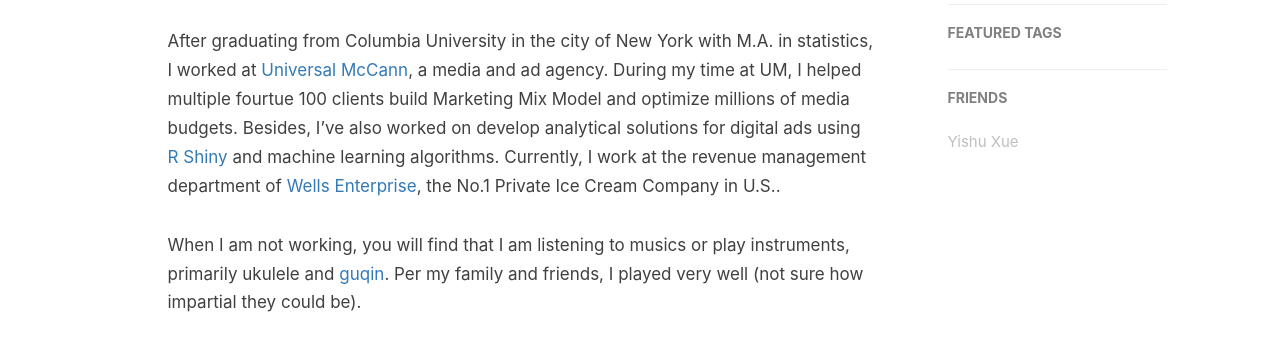
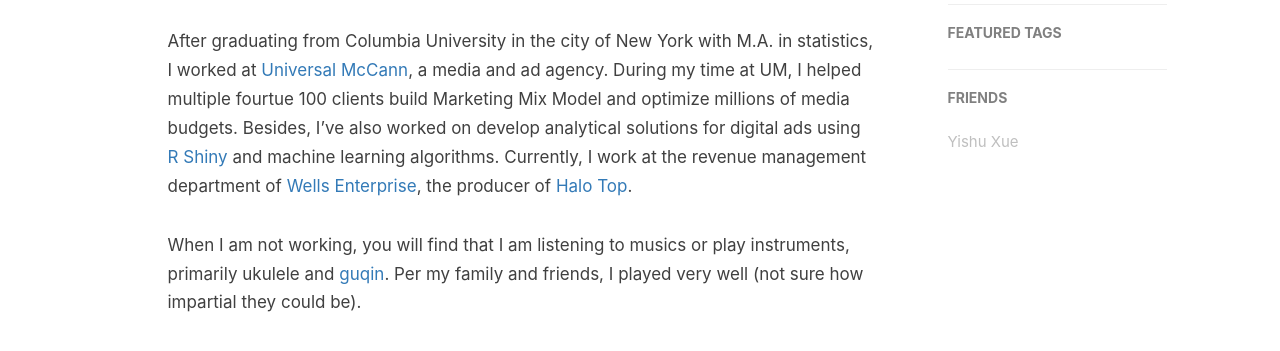
Before and after one commit to WenxuanZhang/wenxuanzhang.github.io, a plain HTML site: page about/index.html in a window 1280 px wide. Shown: the part 717-1068 px from the top of the page. Drawn offline with nearby package versions, Linux system fonts and the light colour scheme.

Commit message:
rebuilding site Wed Nov  2 18:56:42 CDT 2022

```diff
--- a/about/index.html
+++ b/about/index.html
@@ -182,7 +182,7 @@
                 <h2 id="about-me">About Me</h2>
 <p>Hi! There must be a reason that you visit this site. Guess you want to know more about me?</p>
 <p>I am Wenxuan Zhang, a data scientist specializes in marketing analytics and revenue management. I love crunching numbers and figuring out what they are trying to tell us (hopefully). I am passionate about anything that could increase ROI or productivity overall.</p>
-<p>After graduating from Columbia University in the city of New York with M.A. in statistics, I worked at <a href="https://en.wikipedia.org/wiki/Universal_McCann">Universal McCann</a>, a media and ad agency. During my time at UM, I helped multiple fourtue 100 clients build Marketing Mix Model and optimize millions of media budgets. Besides, I&rsquo;ve also worked on develop analytical solutions for digital ads using <a href="https://shiny.rstudio.com/">R Shiny</a> and machine learning algorithms. Currently, I work at the revenue management department of <a href="https://wellsenterprisesinc.com/">Wells Enterprise</a>, the No.1 Private Ice Cream Company in U.S..</p>
+<p>After graduating from Columbia University in the city of New York with M.A. in statistics, I worked at <a href="https://www.umww.com/">Universal McCann</a>, a media and ad agency. During my time at UM, I helped multiple fourtue 100 clients build Marketing Mix Model and optimize millions of media budgets. Besides, I&rsquo;ve also worked on develop analytical solutions for digital ads using <a href="https://shiny.rstudio.com/">R Shiny</a> and machine learning algorithms. Currently, I work at the revenue management department of <a href="https://wellsenterprisesinc.com/">Wells Enterprise</a>, the producer of <a href="https://halotop.com/">Halo Top</a>.</p>
 <p>When I am not working, you will find that I am listening to musics or play instruments, primarily ukulele and <a href="https://en.wikipedia.org/wiki/Guqin">guqin</a>. Per my family and friends, I played very well (not sure how impartial they could be).</p>
 
 
```
Also changed, not shown: algolia.json (+1 -1 lines).
